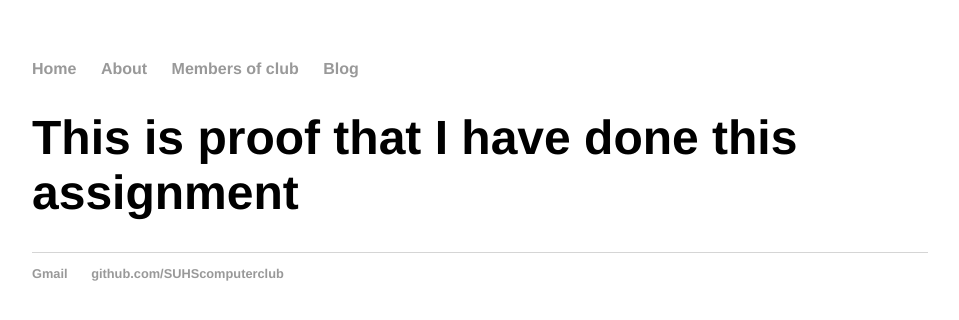
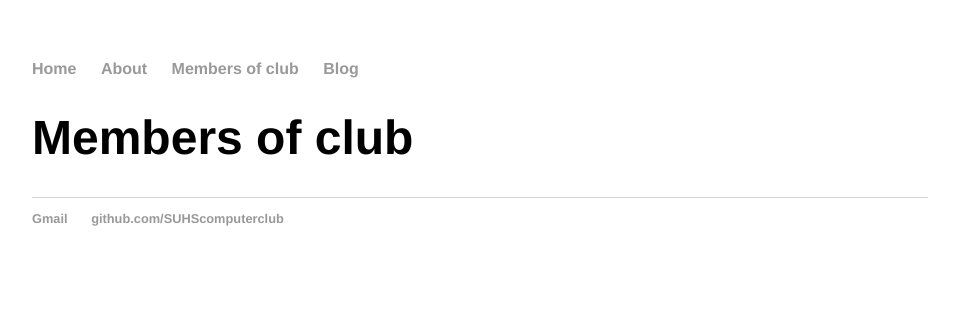
Before and after one commit to SUHScomputerclub/SUHScomputerclub.github.io, a Jekyll site: the page built from club-members/index.html, in a window 1280 px wide. Shown: the top 320 px of the page, without its empty margins (160-1119 px from the left). Built offline with Jekyll 4.4.1, drawn with Linux system fonts in a browser that asks for light colours.

Commit message:
changed message

```diff
--- a/club-members/index.html
+++ b/club-members/index.html
@@ -1,5 +1,5 @@
 ---
 layout: default
-title: This is proof that I have done this assignment
+title: Members of club
 ---
 	<h1>{{ page.title }}</h1>
```
